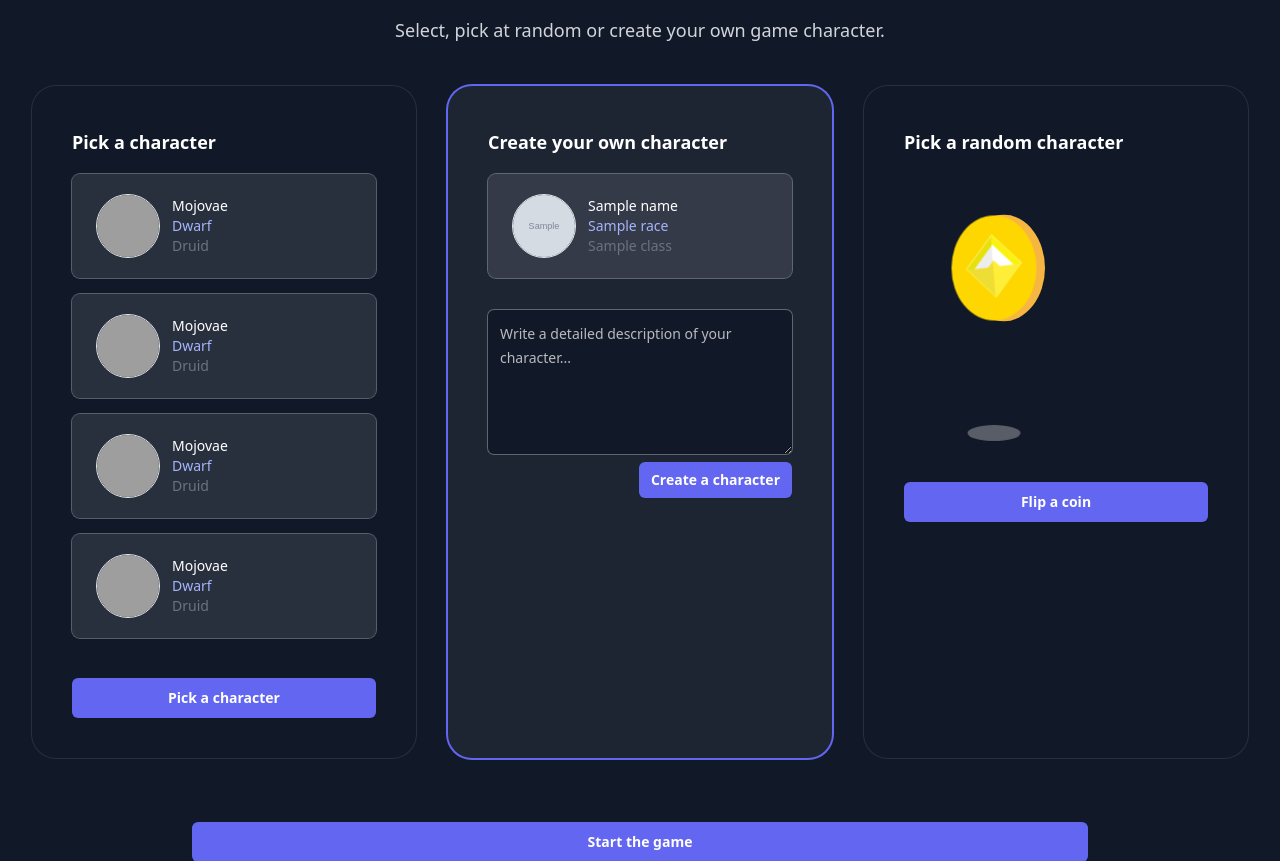
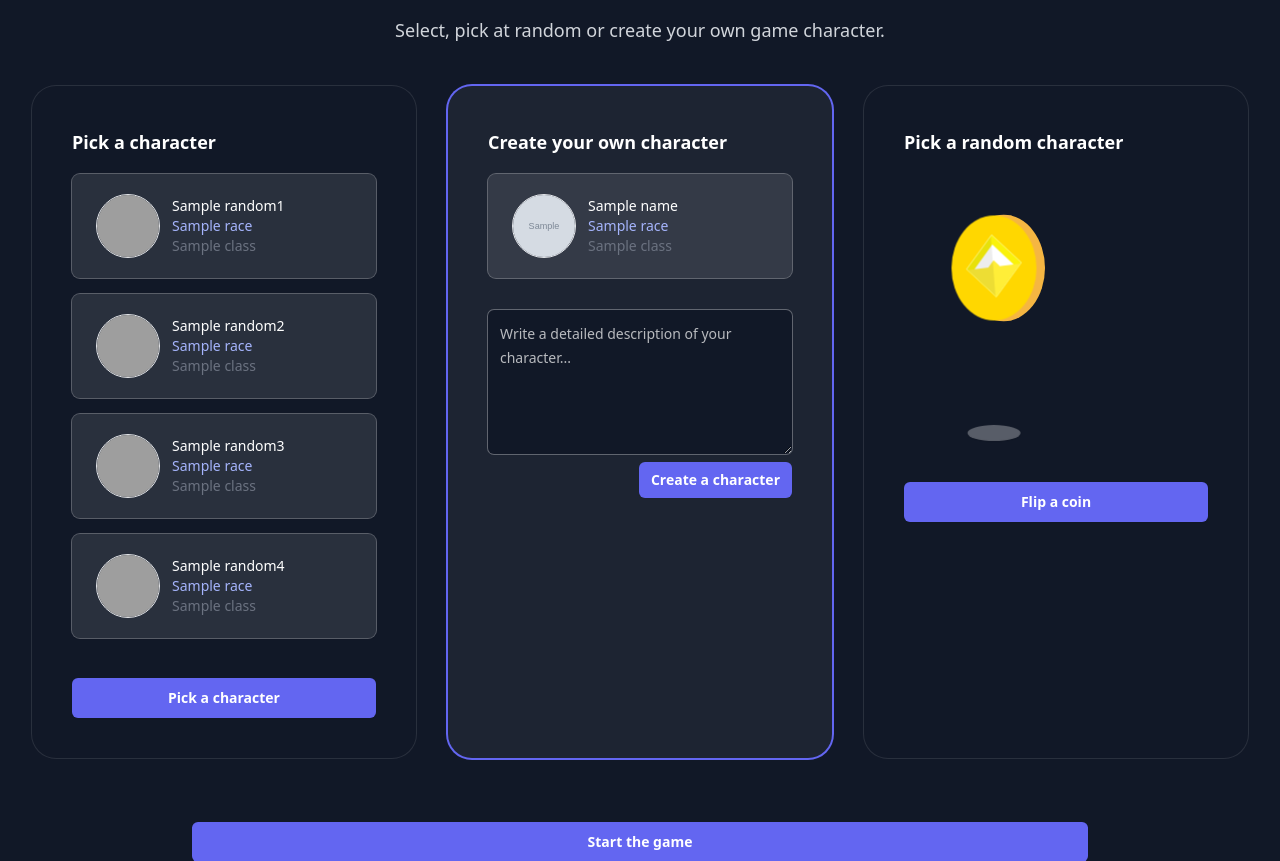
Before and after one commit to axelgrubba/rpgpt, a Django app: template rpgpt/templates/character_creation.html in a window 1280 px wide. Shown: the part 190-1051 px from the top of the page. Run offline with Django 4.2, Linux system fonts and the light colour scheme; the template is opened without the code that fills it: most values are stand-ins (such as "Sample title", 1, 10 or a date in 2020); grey boxes marked "Sample" are stand-in pictures; parts of the project's set-up code (start-up, migrations or seed data) failed here and were passed over; some libraries are stand-ins or nearby versions; grey boxes are pictures that could not be loaded.

Commit message:
Create random characters

```diff
--- a/rpgpt/models.py
+++ b/rpgpt/models.py
@@ -36,6 +36,7 @@ class Character(models.Model):
     hp: int = models.IntegerField(default=100)
     img_icon_url: str = models.CharField(max_length=400, default="https://encrypted-tbn0.gstatic.com/images?q=tbn:ANd9GcTpA_2RZ3HMN0pbKHXoNd4UpnBoxkSccoUkUg&usqp=CAU")
 
+    @staticmethod
     def create_random_character() -> None:
         """
         Creates a Character object with random name, class, race and 100 HP.
@@ -48,7 +49,8 @@ class Character(models.Model):
             img_icon_url="https://encrypted-tbn0.gstatic.com/images?q=tbn:ANd9GcTpA_2RZ3HMN0pbKHXoNd4UpnBoxkSccoUkUg&usqp=CAU")
         return chr
 
-    def imagine_character(description) -> None:
+    @staticmethod
+    def imagine_character( description) -> None:
         ch = imagine_characters(1, params=["race", "name", "class", "hp"], tags=description.split(' '))
         img_url = openai.Image.create(prompt=description + "DND player icon" + ", ".join(ch[0].values()), n=1, model="image-alpha-001", size="256x256", response_format="url").data[0].url
         chr = Character.objects.create(
--- a/rpgpt/templates/character_creation.html
+++ b/rpgpt/templates/character_creation.html
@@ -29,9 +29,9 @@
             <div class="min-w-0 flex-1">
               <a href="#" class="focus:outline-none">
                 <span class="absolute inset-0" aria-hidden="true"></span>
-                <p class="text-sm font-medium text-white">Mojovae</p>
-                <p class="truncate text-sm text-indigo-300">Dwarf</p>
-                <p class="truncate text-sm text-gray-500">Druid</p>
+              <p class="text-sm font-medium text-white">{{ random1.name }}</p>
+              <p class="truncate text-sm text-indigo-300">{{ random1.race }}</p>
+              <p class="truncate text-sm text-gray-500">{{ random1.class }}</p>
               </a>
             </div>
           </div>
@@ -46,9 +46,9 @@
             <div class="min-w-0 flex-1">
               <a href="#" class="focus:outline-none">
                 <span class="absolute inset-0" aria-hidden="true"></span>
-                <p class="text-sm font-medium text-white">Mojovae</p>
-                <p class="truncate text-sm text-indigo-300">Dwarf</p>
-                <p class="truncate text-sm text-gray-500">Druid</p>
+              <p class="text-sm font-medium text-white">{{ random2.name }}</p>
+              <p class="truncate text-sm text-indigo-300">{{ random2.race }}</p>
+              <p class="truncate text-sm text-gray-500">{{ random2.class }}</p>
               </a>
             </div>
           </div>
@@ -63,9 +63,9 @@
             <div class="min-w-0 flex-1">
               <a href="#" class="focus:outline-none">
                 <span class="absolute inset-0" aria-hidden="true"></span>
-                <p class="text-sm font-medium text-white">Mojovae</p>
-                <p class="truncate text-sm text-indigo-300">Dwarf</p>
-                <p class="truncate text-sm text-gray-500">Druid</p>
+              <p class="text-sm font-medium text-white">{{ random3.name }}</p>
+              <p class="truncate text-sm text-indigo-300">{{ random3.race }}</p>
+              <p class="truncate text-sm text-gray-500">{{ random3.class }}</p>
               </a>
             </div>
           </div>
@@ -80,9 +80,9 @@
             <div class="min-w-0 flex-1">
               <a href="#" class="focus:outline-none">
                 <span class="absolute inset-0" aria-hidden="true"></span>
-                <p class="text-sm font-medium text-white">Mojovae</p>
-                <p class="truncate text-sm text-indigo-300">Dwarf</p>
-                <p class="truncate text-sm text-gray-500">Druid</p>
+              <p class="text-sm font-medium text-white">{{ random4.name }}</p>
+              <p class="truncate text-sm text-indigo-300">{{ random4.race }}</p>
+              <p class="truncate text-sm text-gray-500">{{ random4.class }}</p>
               </a>
             </div>
           </div>
```
Also changed, not shown: rpgpt/views.py (+14 -3 lines).
